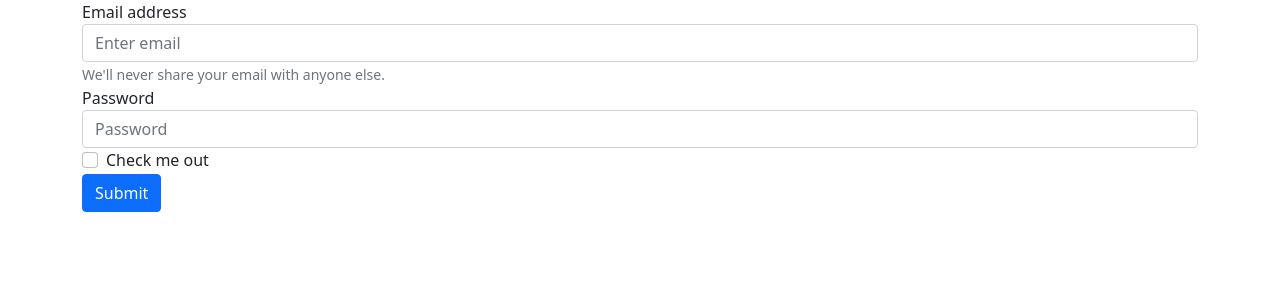
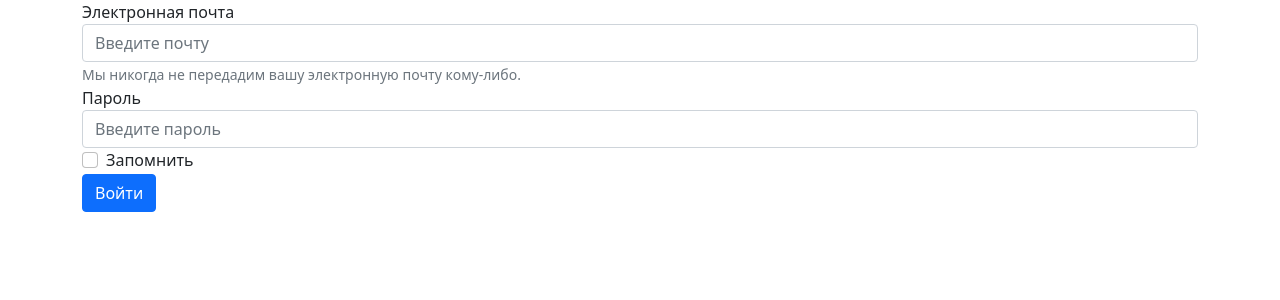
Before and after one commit to qsnk/safety_site, a Django app: page /login/ in a window 1280 px wide. Shown: the part 56-356 px from the top of the page. Run offline with Django 4.2, Linux system fonts and the light colour scheme.

Commit message:
Updated templates

```diff
--- a/safety_site/templates/cabinet/base_cabinet.html
+++ b/safety_site/templates/cabinet/base_cabinet.html
@@ -15,6 +15,9 @@
         <nav class="navbar navbar-expand-lg navbar-light bg-light">
             <div class="container-fluid">
                 <a class="navbar-brand" href="{% url 'index' %}">Безопасная площадка</a>
+                <button class="navbar-toggler" type="button" data-bs-toggle="collapse" data-bs-target="#navbarSupportedContent" aria-controls="navbarSupportedContent" aria-expanded="false" aria-label="Toggle navigation">
+                    <span class="navbar-toggler-icon"></span>
+                </button>
                 <div class="collapse navbar-collapse" id="navbarSupportedContent">
                     <ul class="navbar-nav me-auto mb-2 mb-lg-0">
                         <li class="nav-item">
@@ -37,6 +40,7 @@
             </div>
         </nav>
     </div>
+    <script src="https://cdn.jsdelivr.net/npm/bootstrap@5.0.2/dist/js/bootstrap.bundle.min.js" integrity="sha384-MrcW6ZMFYlzcLA8Nl+NtUVF0sA7MsXsP1UyJoMp4YLEuNSfAP+JcXn/tWtIaxVXM" crossorigin="anonymous"></script>
     {% endblock navbar2 %}
     {% endblock body %}
 </body>
--- a/safety_site/templates/ui/base.html
+++ b/safety_site/templates/ui/base.html
@@ -6,7 +6,7 @@
     <meta charset="UTF-8">
     <meta name="viewport" content="width=device-width, initial-scale=1">
     <link href="https://cdn.jsdelivr.net/npm/bootstrap@5.0.2/dist/css/bootstrap.min.css" rel="stylesheet" integrity="sha384-EVSTQN3/azprG1Anm3QDgpJLIm9Nao0Yz1ztcQTwFspd3yD65VohhpuuCOmLASjC" crossorigin="anonymous">
-    <title>{% block title %} Title {% endblock title %}</title>
+    <title>{% block title %} Заголовок {% endblock title %}</title>
     {% endblock head %}
 </head>
 <body>
--- a/safety_site/templates/ui/login.html
+++ b/safety_site/templates/ui/login.html
@@ -16,19 +16,19 @@
     <div class="container">
         <form>
         <div class="form-group">
-            <label for="exampleInputEmail1">Email address</label>
-            <input type="email" class="form-control" id="exampleInputEmail1" aria-describedby="emailHelp" placeholder="Enter email">
-            <small id="emailHelp" class="form-text text-muted">We'll never share your email with anyone else.</small>
+            <label for="exampleInputEmail1">Электронная почта</label>
+            <input type="email" class="form-control" id="exampleInputEmail1" aria-describedby="emailHelp" placeholder="Введите почту">
+            <small id="emailHelp" class="form-text text-muted">Мы никогда не передадим вашу электронную почту кому-либо.</small>
         </div>
         <div class="form-group">
-            <label for="exampleInputPassword1">Password</label>
-            <input type="password" class="form-control" id="exampleInputPassword1" placeholder="Password">
+            <label for="exampleInputPassword1">Пароль</label>
+            <input type="password" class="form-control" id="exampleInputPassword1" placeholder="Введите пароль">
         </div>
         <div class="form-group form-check">
             <input type="checkbox" class="form-check-input" id="exampleCheck1">
-            <label class="form-check-label" for="exampleCheck1">Check me out</label>
+            <label class="form-check-label" for="exampleCheck1">Запомнить</label>
         </div>
-        <button type="submit" class="btn btn-primary">Submit</button>
+        <button type="submit" class="btn btn-primary">Войти</button>
     </form>
     </div>
     {% endblock body %}
```
